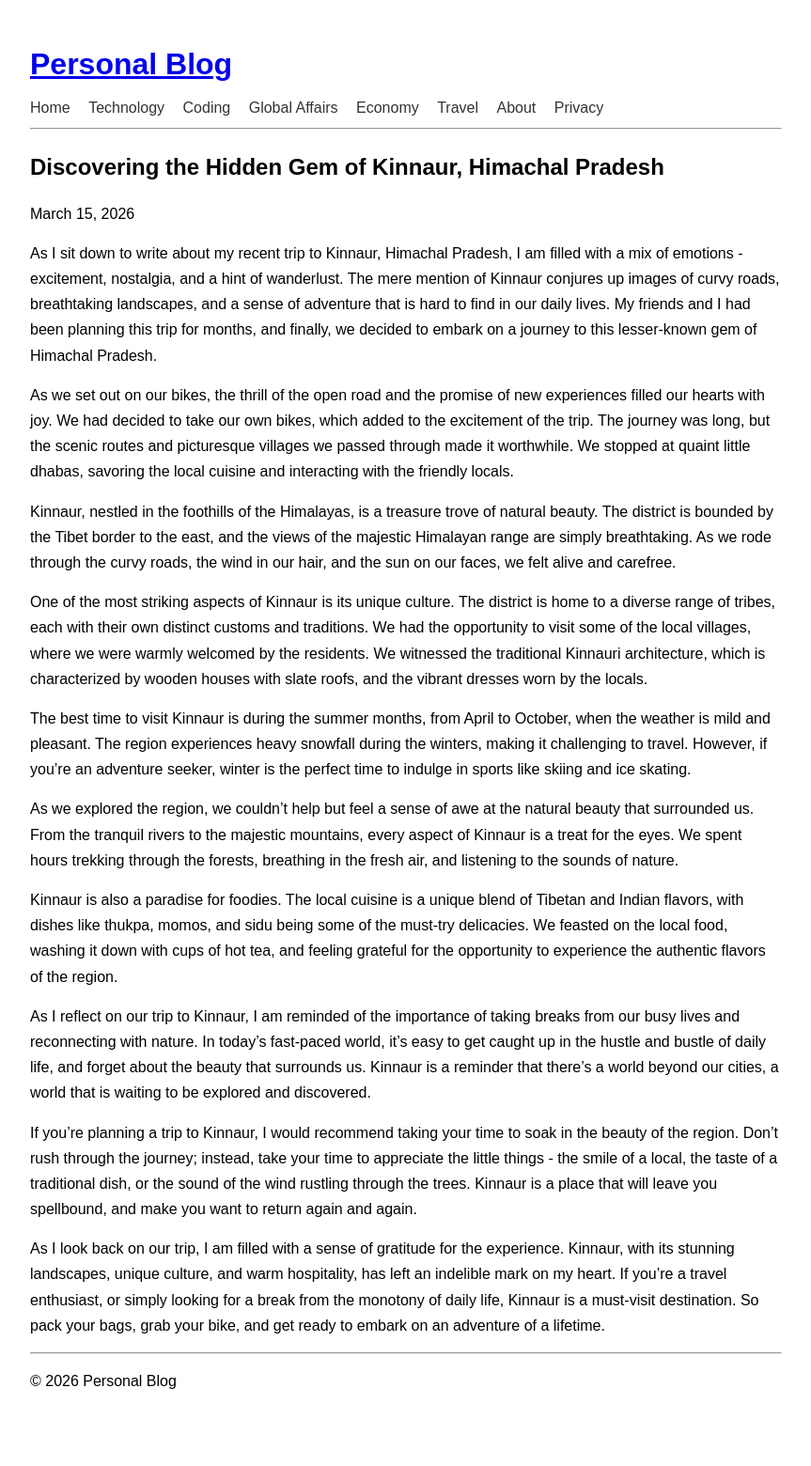
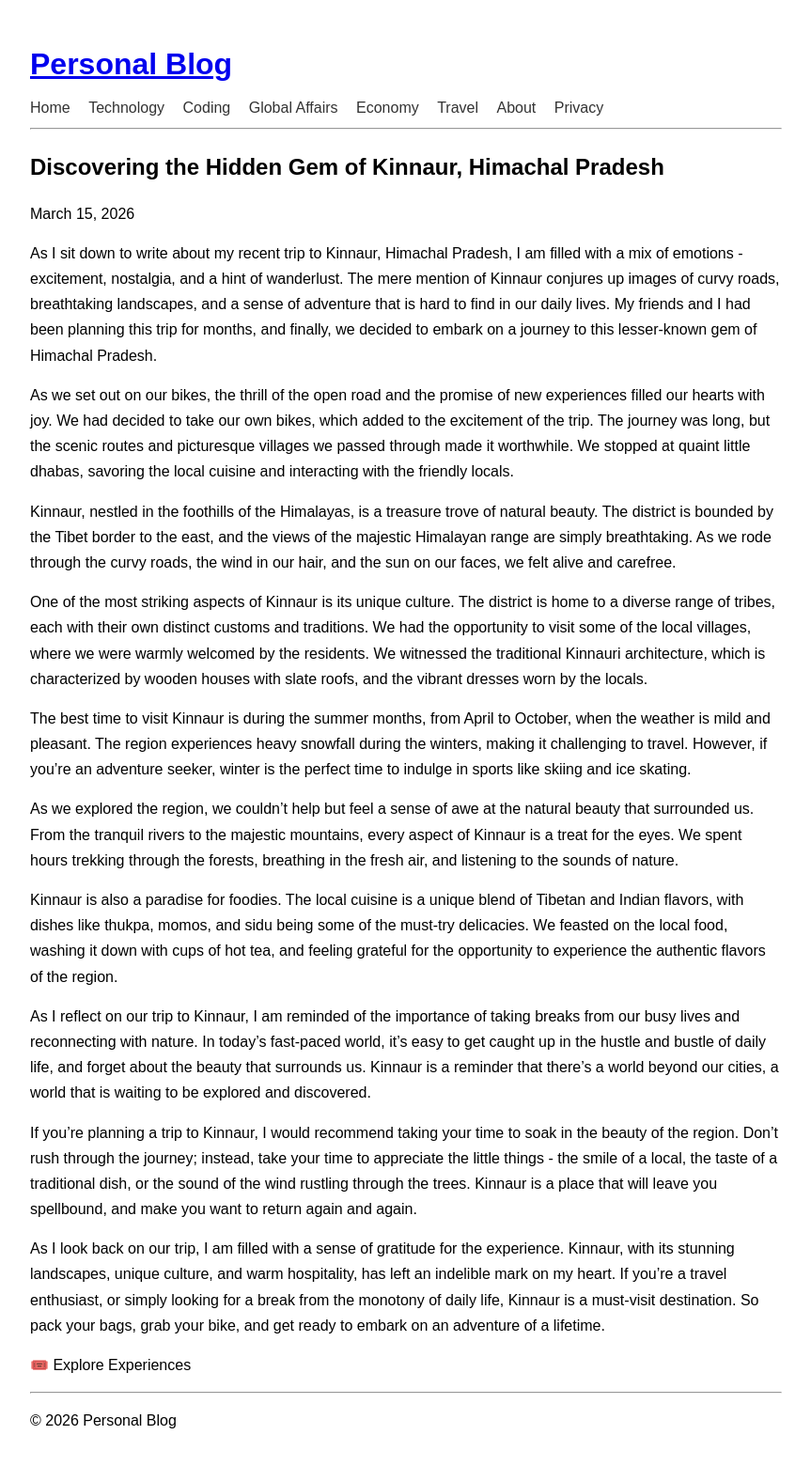
Before and after one commit to shisuiUchiha/shisuiuchiha.github.io, a Jekyll site: the page built from _posts/2026-03-15-discovering-the-hidden-gem-of-kinnaur-himachal-pradesh.md, in a window 1280 px wide. Shown: the whole page at 94% size, without its empty margins (208-1071 px from the left). Built offline with Jekyll 4.4.1, drawn with Linux system fonts in a browser that asks for light colours; a script that is not in the unit is left out; before the commit the page ends 1518 px from its top, so only the background shows below that.

```diff
--- a/_layouts/default.html
+++ b/_layouts/default.html
@@ -3,22 +3,29 @@
 
 <head>
 <meta charset="UTF-8">
-<title>{{ page.title }} | {{ site.title }}</title>
+<meta name="viewport" content="width=device-width, initial-scale=1.0">
+
+<title>{% if page.title %}{{ page.title }} | {% endif %}{{ site.title }}</title>
+
 <link rel="stylesheet" href="/assets/css/style.css">
 
-<!-- Google tag (gtag.js) -->
+<!-- Google Analytics -->
 <script async src="https://www.googletagmanager.com/gtag/js?id=G-HXPZM8QESE"></script>
 <script>
   window.dataLayer = window.dataLayer || [];
   function gtag(){dataLayer.push(arguments);}
   gtag('js', new Date());
-
   gtag('config', 'G-HXPZM8QESE');
 </script>
+
+<!-- Klook Script -->
+<script async src="https://affiliate.klook.com/widget/fetch-iframe-init.js"></script>
 
 </head>
 
 <body>
+
+<div class="container">
 
 <header>
 
@@ -39,11 +46,21 @@
 
 </header>
 
-<div class="container">
-
 {{ content }}
 
+{% if page.categories contains "travel" %}
+<div class="affiliate-box">
+  <p class="affiliate-title">🎟️ Explore Experiences</p>
+
+  <ins class="klk-aff-widget"
+    data-wid="116573"
+    data-adid="1241657"
+    data-prod="banner"
+    data-width="300"
+    data-height="250">
+  </ins>
 </div>
+{% endif %}
 
 <footer>
 
@@ -53,6 +70,7 @@
 
 </footer>
 
+</div>
+
 </body>
-
 </html>
```
